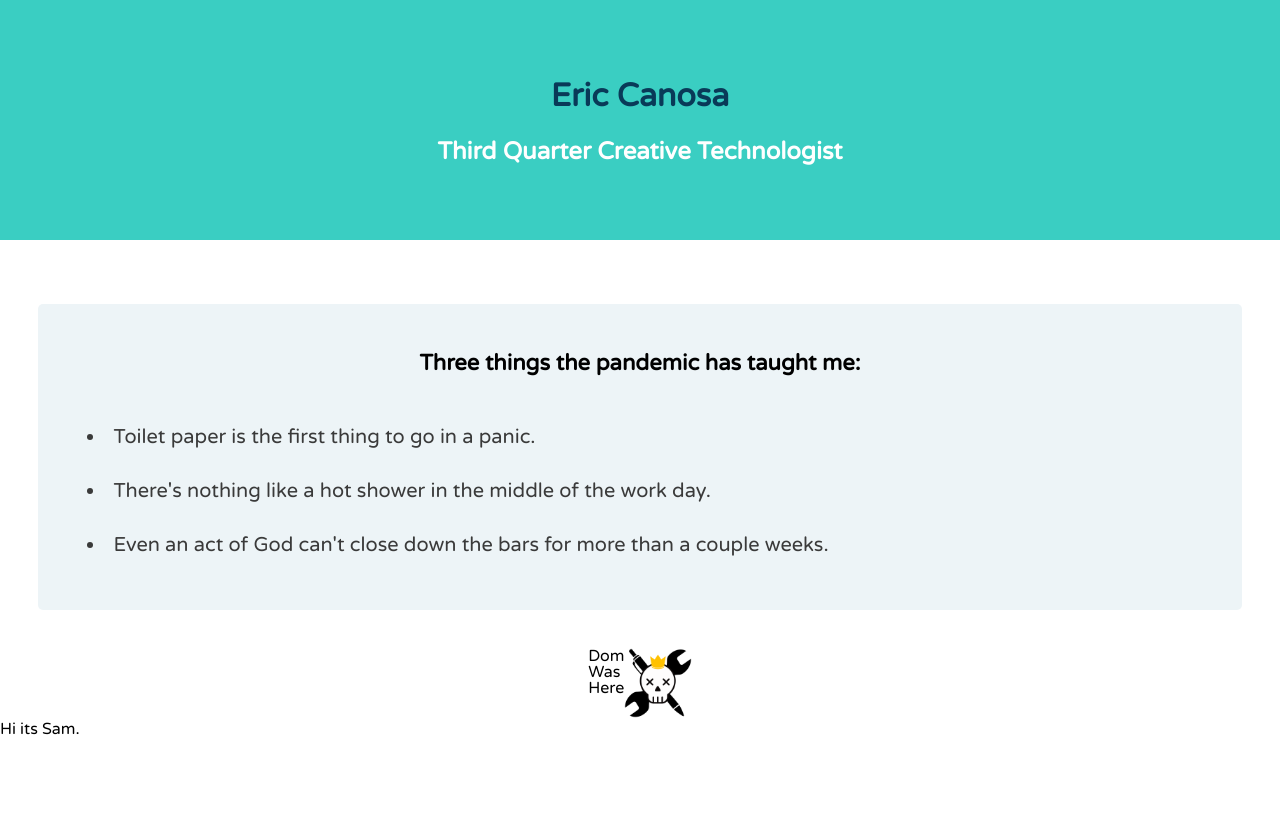
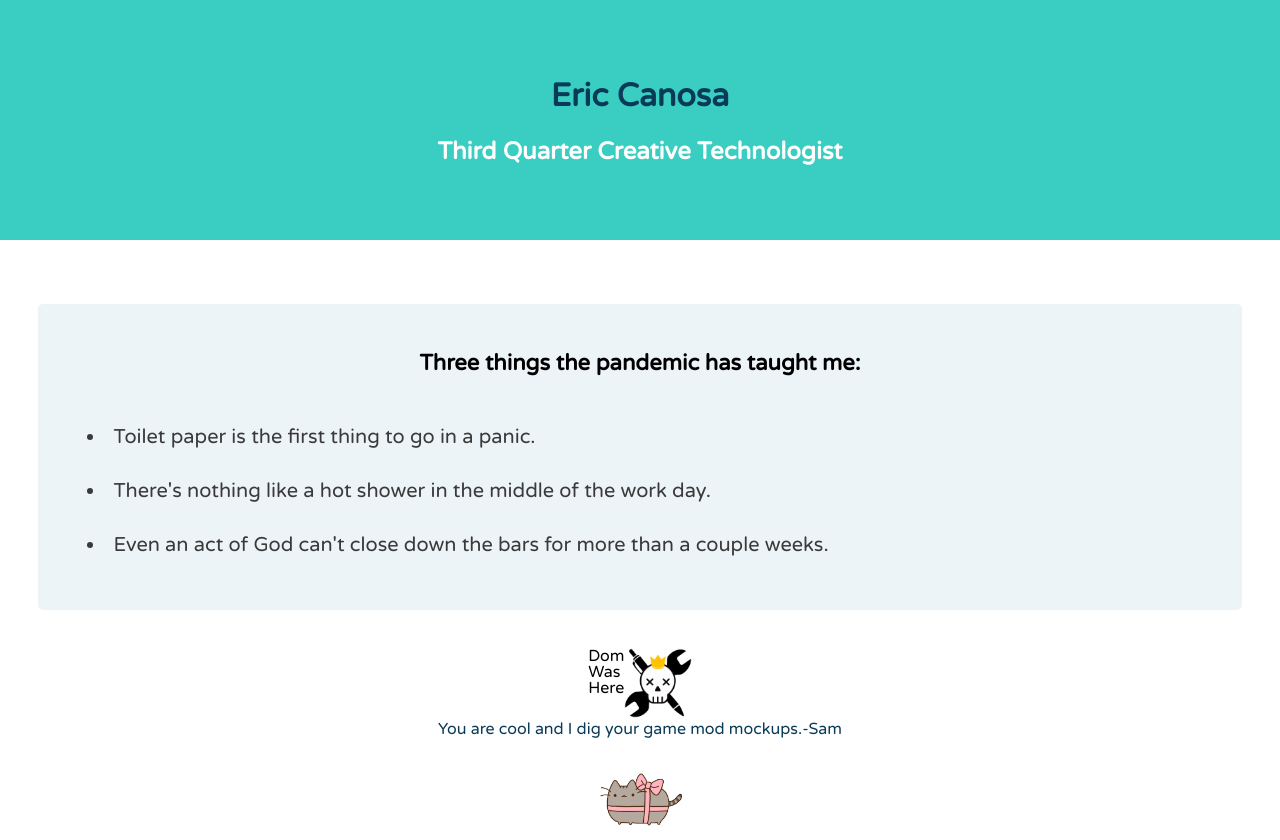
Before and after one commit to canosaer/wd3_week1_homework, a website: page index.html in a window 1280 px wide. Before the commit the page ends 800 px from the top, so only its background shows below. Drawn offline with Linux system fonts and the light colour scheme.

Commit message:
Commit2
rest of the changes

```diff
--- a/index.html
+++ b/index.html
@@ -34,7 +34,11 @@
 			<img class="dreadlogo" src="src/js/dreadScript/logoOpen.png">
 		</a>
 	</div>
-	<p>Hi its Sam.</p>
+	<div class="sam">
+		<p>You are cool and I dig your game mod mockups.-Sam</p>
+		<img src="dist/img/neko.png" alt="neko">
+	</div>
+
 
 	<script src="src/js/dreadScript/logo.js"></script>
 </body>
```
Also changed, not shown: dist/css/main.css, dist/img/neko.png (added).
